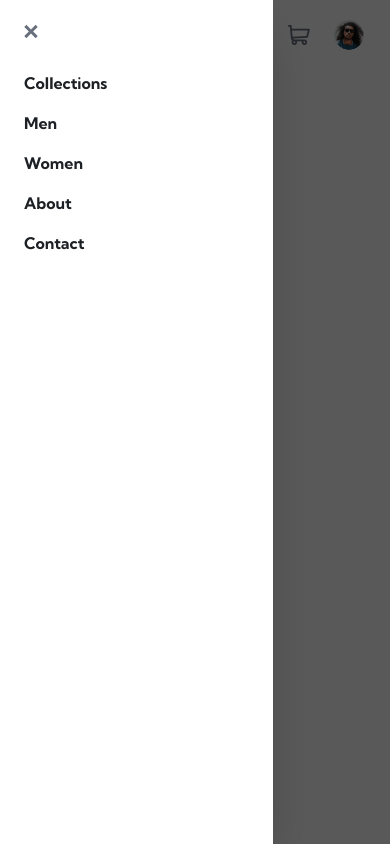
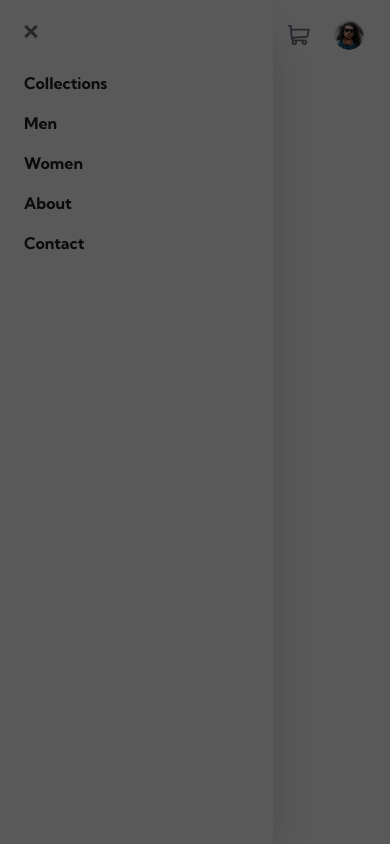
Before and after one commit to Md-SabbirHosen/FrontendMentorChallenge-To-React.js, a React (Vite) app in the folder E-commerce product page/: page / in a window 390 px wide. Both pictures are taken after a click on the picture 36 px from the left and 35 px from the top of the page. Built offline with nearby package versions, Linux system fonts and the light colour scheme.

Commit message:
working on product images

```diff
--- a/E-commerce product page/src/components/Backdrop.jsx
+++ b/E-commerce product page/src/components/Backdrop.jsx
@@ -4,7 +4,7 @@ const Backdrop = (props) => {
   };
   return (
     <div
-      className="fixed top-0 left-0 w-full h-full z-10 bg-black/65 "
+      className="fixed top-0 left-0 w-full h-full z-20 bg-black/65 "
       onClick={backdropHandler}
     />
   );
--- a/E-commerce product page/src/components/MainNavigation.jsx
+++ b/E-commerce product page/src/components/MainNavigation.jsx
@@ -52,7 +52,6 @@ const MainNavigation = () => {
           src={cartIcon}
           alt="Cart_Icon"
         />
-
         <div className="h-[30px] cursor-pointer transition-all rounded-full border-primary-1 hover:border-4 md:h-[50px]">
           <img
             className="w-full h-full rounded-full"
--- a/E-commerce product page/src/components/Navbar.jsx
+++ b/E-commerce product page/src/components/Navbar.jsx
@@ -8,7 +8,7 @@ const Navbar = (props) => {
   };
   return (
     <nav className={`${props.openNavigation ? "flex" : "hidden"} md:flex `}>
-      <ul className="fixed top-0 left-0 flex items-start flex-col bg-white w-[70%] h-full p-6 z-20 shadow-2xl md:flex-row md:items-center md:bg-transparent md:static md:shadow-none">
+      <ul className="fixed top-0 left-0 flex items-start flex-col bg-white w-[70%] h-full p-6 z-10 shadow-2xl md:flex-row md:items-center md:bg-transparent md:static md:shadow-none">
         <a
           className="block mb-8 cursor-pointer"
           onClick={toggleNavigationHandler}
--- a/E-commerce product page/src/constants/index.js
+++ b/E-commerce product page/src/constants/index.js
@@ -1,3 +1,14 @@
+import {
+  product1Image,
+  product1Thumbnail,
+  product2Image,
+  product2Thumbnail,
+  product3Image,
+  product3Thumbnail,
+  product4Image,
+  product4Thumbnail,
+} from "../assets";
+
 export const navigation = [
   { id: "1", title: "Collections", url: "/collections" },
   { id: "2", title: "Men", url: "/men-page" },
@@ -5,3 +16,10 @@ export const navigation = [
   { id: "4", title: "About", url: "/about" },
   { id: "5", title: "Contact", url: "/contact" },
 ];
+
+export const images = [
+  { id: "1", largeImage: product1Image, smallImage: product1Thumbnail },
+  { id: "2", largeImage: product2Image, smallImage: product2Thumbnail },
+  { id: "3", largeImage: product3Image, smallImage: product3Thumbnail },
+  { id: "4", largeImage: product4Image, smallImage: product4Thumbnail },
+];
--- a/E-commerce product page/src/pages/HomePage.jsx
+++ b/E-commerce product page/src/pages/HomePage.jsx
@@ -1,5 +1,19 @@
+import { nextIcon, previousIcon } from "../assets";
 const HomePage = () => {
-  return <div>HomePage</div>;
+  return (
+    <>
+      <div className="">
+        <div className="md:hidden">
+          <img src={previousIcon} alt="" />
+        </div>
+        <div className=""></div>
+        <div className="md:hidden">
+          <img src={nextIcon} alt="" />
+        </div>
+      </div>
+      <div className="">right</div>
+    </>
+  );
 };
 
 export default HomePage;
--- a/E-commerce product page/src/pages/Root.jsx
+++ b/E-commerce product page/src/pages/Root.jsx
@@ -5,7 +5,7 @@ const RootLayout = () => {
   return (
     <>
       <MainNavigation />
-      <main>
+      <main className="container flex justify-between items-center flex-col md:flex-row ">
         <Outlet />
       </main>
     </>
```
